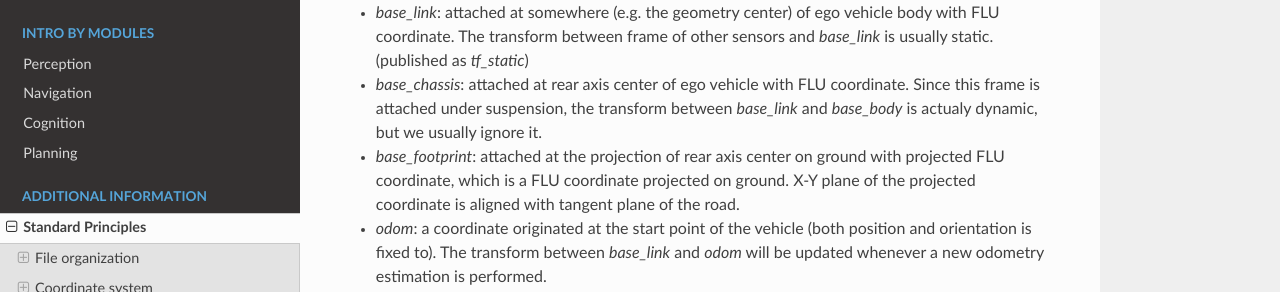
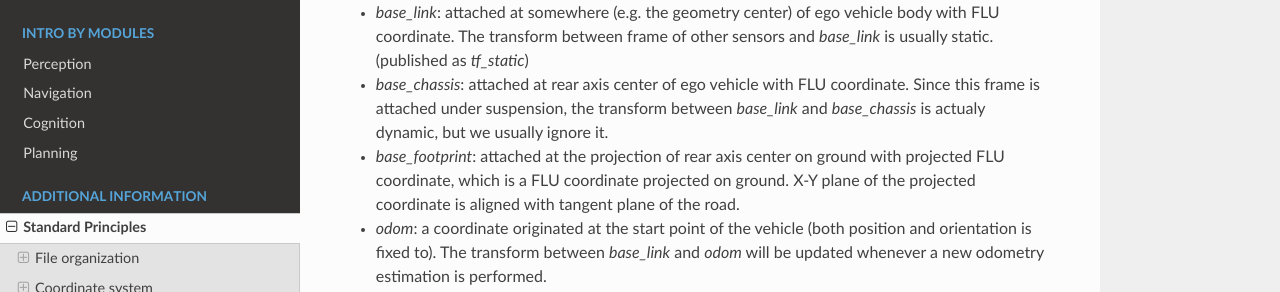
Before and after one commit to cmpute/clapper, a Sphinx documentation site: the page built from docs/principle.rst, in a window 1280 px wide and 900 px high, scrolled down 1178 px. Shown: the part 159-451 px from the top of the window. Built offline with Sphinx 7.4.7 and the Read the Docs theme 2.0.0, drawn with Linux system fonts in a browser that asks for light colours; pages that are not in the unit, such as notebooks, are missing from menus; the version number could not be read and is left out.

```diff
--- a/docs/principle.rst
+++ b/docs/principle.rst
@@ -55,7 +55,7 @@
 Each sensor has an attached frame, and the extrinsic calibration result should be published to `/tf` as TransformStamped between the sensors. Then some common frames are defined listed below:
 
 - `base_link`: attached at somewhere (e.g. the geometry center) of ego vehicle body with FLU coordinate. The transform between frame of other sensors and `base_link` is usually static. (published as `tf_static`)
-- `base_chassis`: attached at rear axis center of ego vehicle with FLU coordinate. Since this frame is attached under suspension, the transform between `base_link` and `base_body` is actualy dynamic, but we usually ignore it.
+- `base_chassis`: attached at rear axis center of ego vehicle with FLU coordinate. Since this frame is attached under suspension, the transform between `base_link` and `base_chassis` is actualy dynamic, but we usually ignore it.
 - `base_footprint`: attached at the projection of rear axis center on ground with projected FLU coordinate, which is a FLU coordinate projected on ground. X-Y plane of the projected coordinate is aligned with tangent plane of the road.
 - `odom`: a coordinate originated at the start point of the vehicle (both position and orientation is fixed to). The transform between `base_link` and `odom` will be updated whenever a new odometry estimation is performed.
 - `map`: frame with a assigned origin and the axis should be aligned with the ground coordinate (ENU). The transform between `odom` and `map` will be updated when the map area is updated or odometry drift is corrected.
```
Also changed, not shown: 1 other file.
